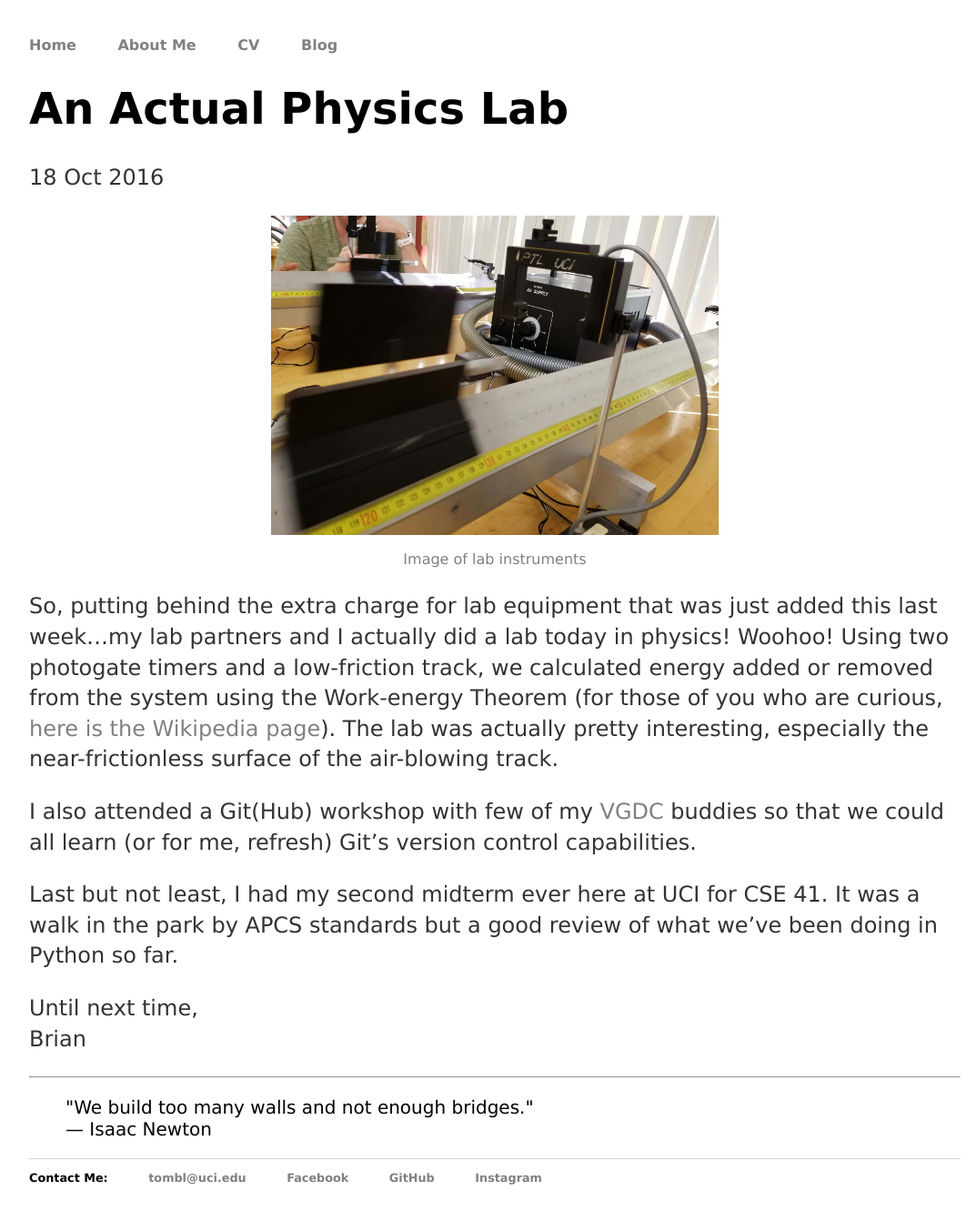
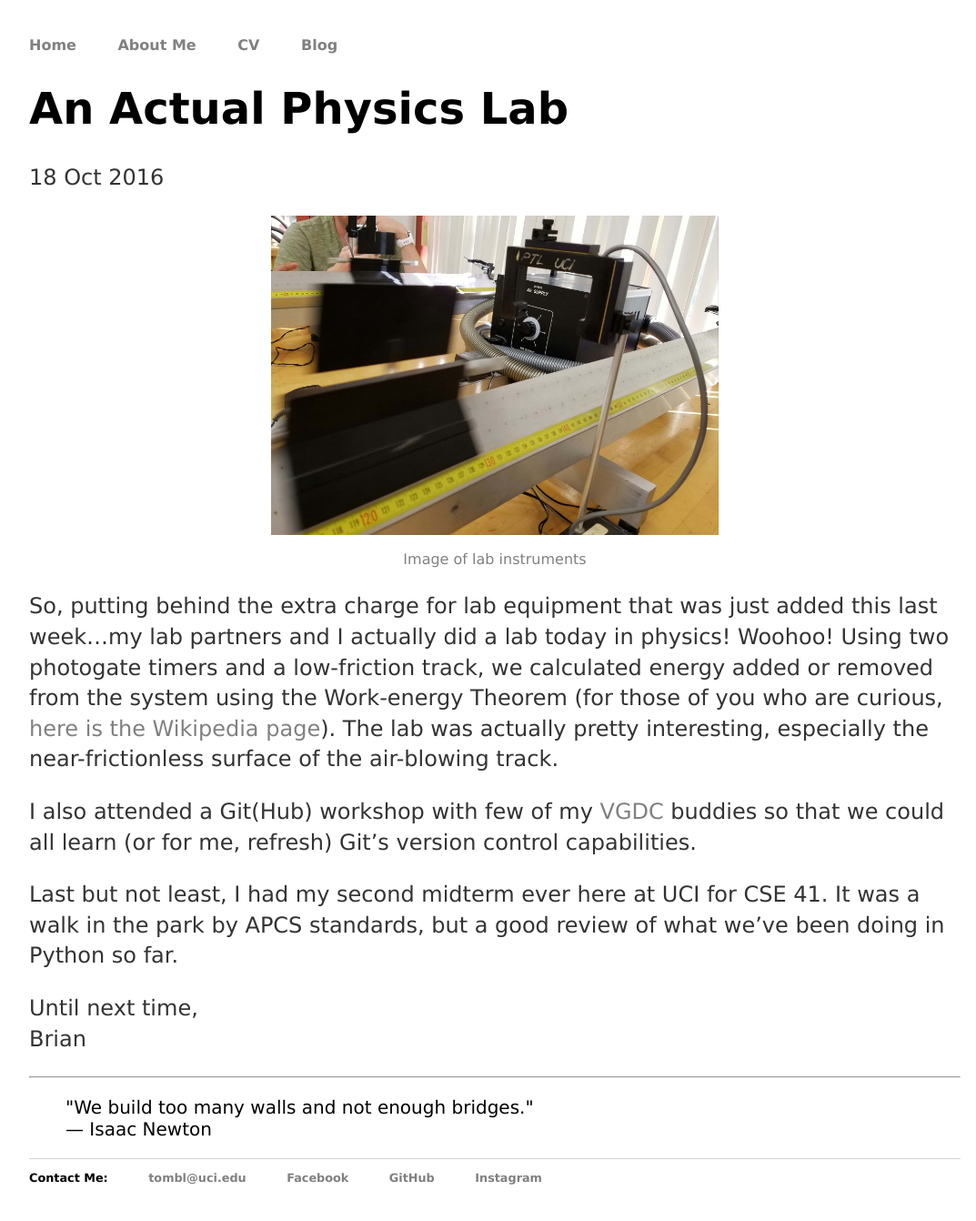
Before and after one commit to BTx123/BTx123.github.io, a Jekyll site: the page built from _posts/2016-10-18-an-actual-physics-lab.md, in a window 1280 px wide. Shown: the whole page at 91% size, without its empty margins (96-1169 px from the left). Built offline with Jekyll 4.4.1, drawn with Linux system fonts in a browser that asks for light colours.

Commit message:
Update punctuation

```diff
--- a/_posts/2016-10-18-an-actual-physics-lab.md
+++ b/_posts/2016-10-18-an-actual-physics-lab.md
@@ -13,7 +13,7 @@ So, putting behind the extra charge for lab equipment that was just added this l
 
 I also attended a Git(Hub) workshop with few of my [VGDC](http://vgdc-uci.com/) buddies so that we could all learn (or for me, refresh) Git's version control capabilities.
 
-Last but not least, I had my second midterm ever here at UCI for CSE 41. It was a walk in the park by APCS standards but a good review of what we've been doing in Python so far.
+Last but not least, I had my second midterm ever here at UCI for CSE 41. It was a walk in the park by APCS standards, but a good review of what we've been doing in Python so far.
 
 Until next time,<br/>
 Brian
```
